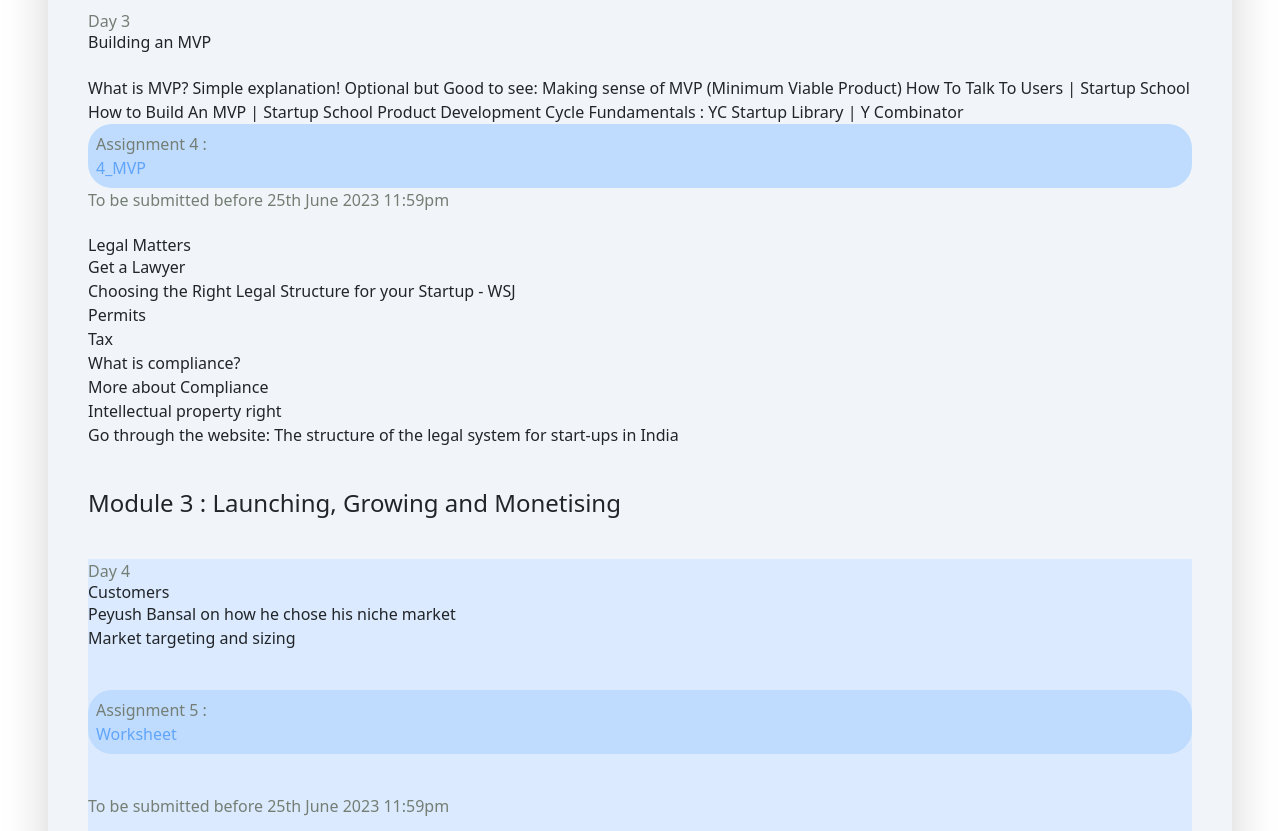
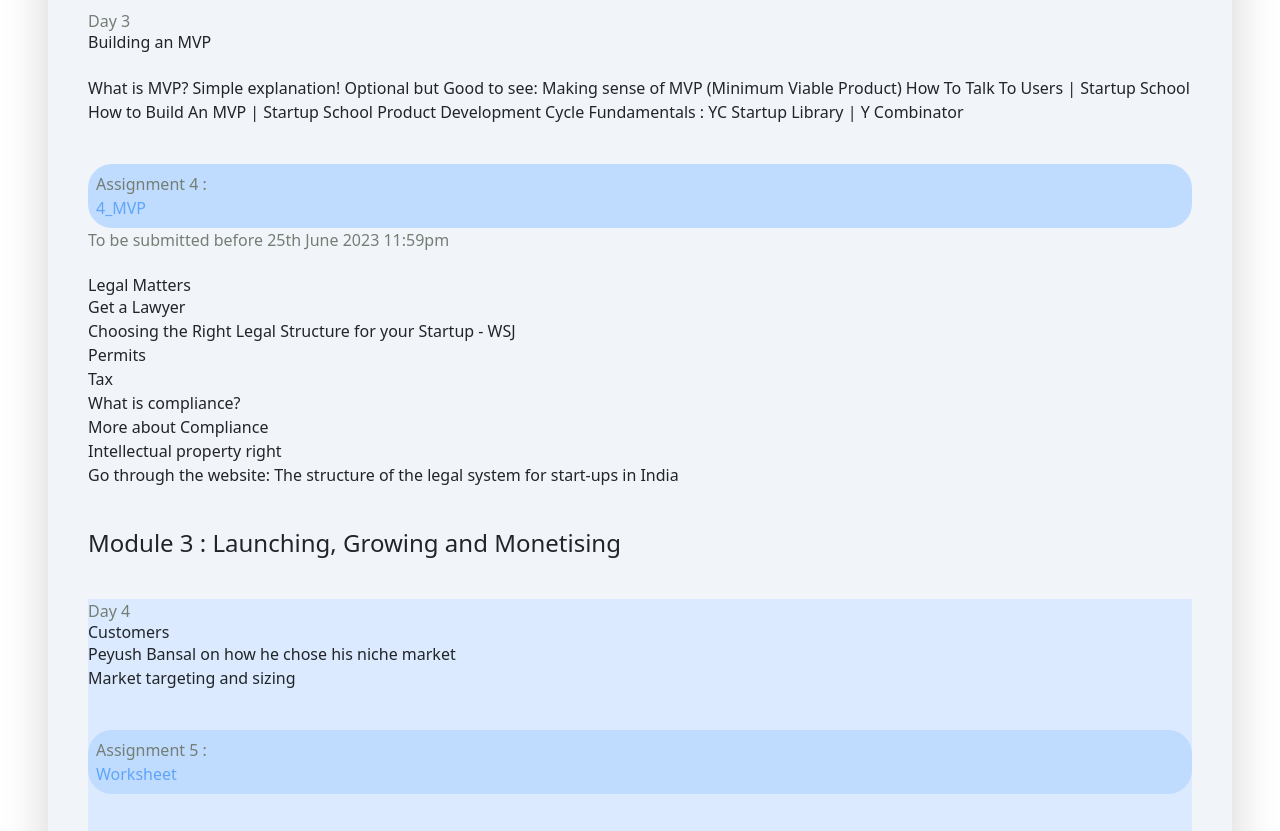
Before and after one commit to itsannapanna/kindofyeah, a plain HTML site: page index.html in a window 1280 px wide. Shown: the part 3220-4051 px from the top of the page. Drawn offline with nearby package versions, Linux system fonts and the light colour scheme.

Commit message:
Update index.html

```diff
--- a/index.html
+++ b/index.html
@@ -279,7 +279,7 @@
                                           <a href="https://youtu.be/z1iF1c8w5Lg">How To Talk To Users | Startup School</a>
                                           <a href="https://youtu.be/QRZ_l7cVzzU">How to Build An MVP | Startup School</a>
                                           <a href="https://www.ycombinator.com/library/4e-product-development-cycle-fundamentals" >Product Development Cycle Fundamentals : YC Startup Library | Y Combinator</a>
-                                          <div class="text-blue-400 bg-blue-200 rounded-3xl p-2 ">
+                                          <div class="text-blue-400 bg-blue-200 rounded-3xl p-2 mt-10 ">
                                             <p >Assignment 4 :</p>
                                                <a href="https://docs.google.com/presentation/d/1Bxq4prC1FhPxwIX659aE_spxcoItuyGhrnrLSzPM0fA/edit?usp=drivesdk" >4_MVP</a>
                                            </div>
```
